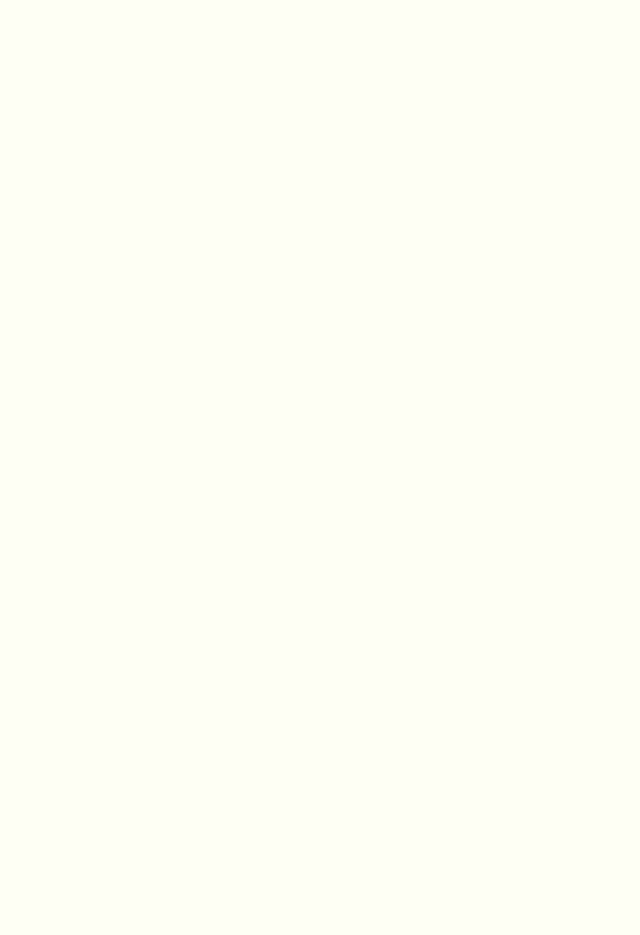
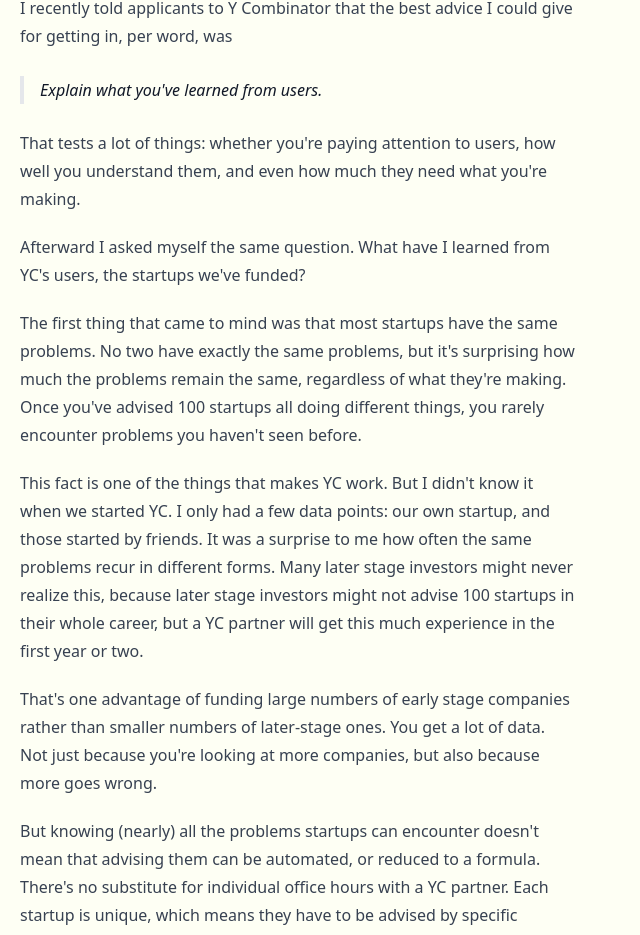
Before and after one commit to jessmartin/standoff-doc-prototype, a SvelteKit app: page /demo in a window 1280 px wide. Before the commit this address had no page. Shown: the part 146-1081 px from the top of the page, without its empty margins (0-640 px from the left). Before the commit the page ends 800 px from the top, so only its background shows below. Built offline with nearby package versions, Linux system fonts and the light colour scheme.

Commit message:
Setting up for demo

```diff
--- a/src/lib/util.ts
+++ b/src/lib/util.ts
@@ -59,7 +59,9 @@
   b: 'bold',
   strong: 'bold',
   i: 'italic',
-  em: 'italic'
+  em: 'italic',
+  blockquote: 'blockquote',
+  small: 'small'
 }
 
 const markTypesToTag: { [index: string]: string } = {
@@ -70,9 +72,12 @@
   heading6: 'h6',
   paragraph: 'p',
   bold: 'b',
-  italic: 'i'
+  italic: 'i',
+  blockquote: 'blockquote',
+  small: 'small'
 }
 
+// const nodesNotToRead: string[] = ['nav', 'head', 'style', 'script', 'footer', 'blockquote', 'small']
 const nodesNotToRead: string[] = ['nav', 'head', 'style', 'script', 'footer']
 
 const walk = (nodes: Node[], marks: object[], readingOrder: object[] = [], readable = true) => {
--- a/src/routes/+page.svelte
+++ b/src/routes/+page.svelte
@@ -108,12 +108,27 @@
 
   const clearDatabases = async () => {
     await db.jdoms.clear()
+    await db.highlights.clear()
     jdomId = 0
     jdom = undefined
     url = ''
     readableContent = ''
     renderedDoc = ''
     userMarks = []
+  }
+
+  const recalculateReadingOrder = async () => {
+    if (!jdom) return
+
+    console.log('current jdom id:', jdom.id)
+
+    const currJdomId = jdom.id
+    jdom = htmlToJdom(url, jdom.rawContent)
+    jdom.id = currJdomId
+    console.log('new jdom:', jdom)
+    await db.jdoms.put(jdom, currJdomId)
+
+    loadJdomContent()
   }
 
   const switchReadingOrder = (index: number) => {
@@ -158,7 +173,7 @@
             : ''}"
           on:click={() => (activeMainPanel = 'text')}
         >
-          Text
+          Plain Text
         </li>
         <!-- svelte-ignore a11y-click-events-have-key-events -->
         <li
@@ -262,10 +277,12 @@
         </article>
       {/if}
       {#if activeMainPanel === 'text'}
-        Text
+        <p class="max-w-sm p-5">{readableContent}</p>
       {/if}
       {#if activeMainPanel === 'original'}
-        <pre>{#if jdom}{jdom.rawContent}{/if}</pre>
+        <pre>
+          {#if jdom}{jdom.rawContent}{/if}
+        </pre>
       {/if}
     {:else}
       <p class="text-center mt-10">Enter a URL above to Import a page.</p>
@@ -285,6 +302,12 @@
     {/if}
     {#if activeSidebar === 'readingOrder'}
       {#if jdom}
+        <button
+          type="button"
+          class="p-1 border-b dark:border-[#3D3D3D] hover:bg-white dark:hover:bg-[#2E2E2E] w-full"
+          title="Re-parse document"
+          on:click={recalculateReadingOrder}>Re-parse document</button
+        >
         {#each jdom.readingOrder as readingOrder (readingOrder.index)}
           <div
             class="border-b border-black dark:border-[#3D3D3D] text-xs p-1 hover:bg-white dark:hover:bg-[#2E2E2E]"
--- /dev/null
+++ b/src/routes/demo/+page.svelte
@@ -0,0 +1,87 @@
+<svelte:head>
+  <title>Demo Page</title>
+</svelte:head>
+
+<article class="prose dark:prose-invert p-5">
+  <h1>What I've Learned From Users</h1>
+
+  <small>September 2022</small>
+  <p>
+    I recently told applicants to Y Combinator that the best advice I could give for getting in, per
+    word, was
+  </p>
+  <blockquote>Explain what you've learned from users.</blockquote>
+  <p>
+    That tests a lot of things: whether you're paying attention to users, how well you understand
+    them, and even how much they need what you're making.
+  </p>
+  <p>
+    Afterward I asked myself the same question. What have I learned from YC's users, the startups
+    we've funded?
+  </p>
+  <p>
+    The first thing that came to mind was that most startups have the same problems. No two have
+    exactly the same problems, but it's surprising how much the problems remain the same, regardless
+    of what they're making. Once you've advised 100 startups all doing different things, you rarely
+    encounter problems you haven't seen before.
+  </p>
+  <p>
+    This fact is one of the things that makes YC work. But I didn't know it when we started YC. I
+    only had a few data points: our own startup, and those started by friends. It was a surprise to
+    me how often the same problems recur in different forms. Many later stage investors might never
+    realize this, because later stage investors might not advise 100 startups in their whole career,
+    but a YC partner will get this much experience in the first year or two.
+  </p>
+  <p>
+    That's one advantage of funding large numbers of early stage companies rather than smaller
+    numbers of later-stage ones. You get a lot of data. Not just because you're looking at more
+    companies, but also because more goes wrong.
+  </p>
+  <p>
+    But knowing (nearly) all the problems startups can encounter doesn't mean that advising them can
+    be automated, or reduced to a formula. There's no substitute for individual office hours with a
+    YC partner. Each startup is unique, which means they have to be advised by specific partners who
+    know them well.
+  </p>
+  <p>
+    We learned that the hard way, in the notorious "batch that broke YC" in the summer of 2012. Up
+    till that point we treated the partners as a pool. When a startup requested office hours, they
+    got the next available slot posted by any partner. That meant every partner had to know every
+    startup. This worked fine up to 60 startups, but when the batch grew to 80, everything broke.
+    The founders probably didn't realize anything was wrong, but the partners were confused and
+    unhappy because halfway through the batch they still didn't know all the companies yet.
+  </p>
+  <p>
+    At first I was puzzled. How could things be fine at 60 startups and broken at 80? It was only a
+    third more. Then I realized what had happened. We were using an <i>O(n<sup>2</sup>)</i> algorithm.
+    So of course it blew up.
+  </p>
+  <p>
+    The solution we adopted was the classic one in these situations. We sharded the batch into
+    smaller groups of startups, each overseen by a dedicated group of partners. That fixed the
+    problem, and has worked fine ever since. But the batch that broke YC was a powerful
+    demonstration of how individualized the process of advising startups has to be.
+  </p>
+  <p>
+    Another related surprise is how bad founders can be at realizing what their problems are.
+    Founders will sometimes come in to talk about some problem, and we'll discover another much
+    bigger one in the course of the conversation. For example (and this case is all too common),
+    founders will come in to talk about the difficulties they're having raising money, and after
+    digging into their situation, it turns out the reason is that the company is doing badly, and
+    investors can tell. Or founders will come in worried that they still haven't cracked the problem
+    of user acquisition, and the reason turns out to be that their product isn't good enough. There
+    have been times when I've asked "Would you use this yourself, if you hadn't built it?" and the
+    founders, on thinking about it, said "No." Well, there's the reason you're having trouble
+    getting users.
+  </p>
+  <p>
+    Often founders know what their problems are, but not their relative importance. They'll come in
+    to talk about three problems they're worrying about. One is of moderate importance, one doesn't
+    matter at all, and one will kill the company if it isn't addressed immediately. It's like
+    watching one of those horror movies where the heroine is deeply upset that her boyfriend cheated
+    on her, and only mildly curious about the door that's mysteriously ajar. You want to say: never
+    mind about your boyfriend, think about that door! Fortunately in office hours you can. So while
+    startups still die with some regularity, it's rarely because they wandered into a room
+    containing a murderer. The YC partners can warn them where the murderers are.
+  </p>
+</article>
--- a/svelte.config.js
+++ b/svelte.config.js
@@ -3,8 +3,6 @@
 
 /** @type {import('@sveltejs/kit').Config} */
 const config = {
-  // Consult https://kit.svelte.dev/docs/integrations#preprocessors
-  // for more information about preprocessors
   preprocess: vitePreprocess(),
 
   kit: {
```
Also changed, not shown: 1 other file (tests, documents, lock files or other folders).
